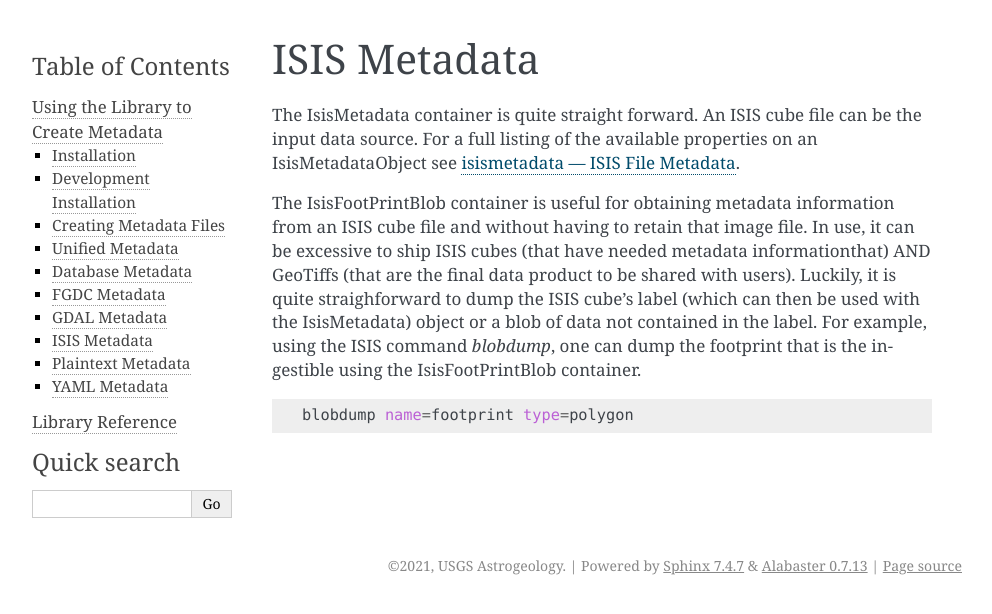
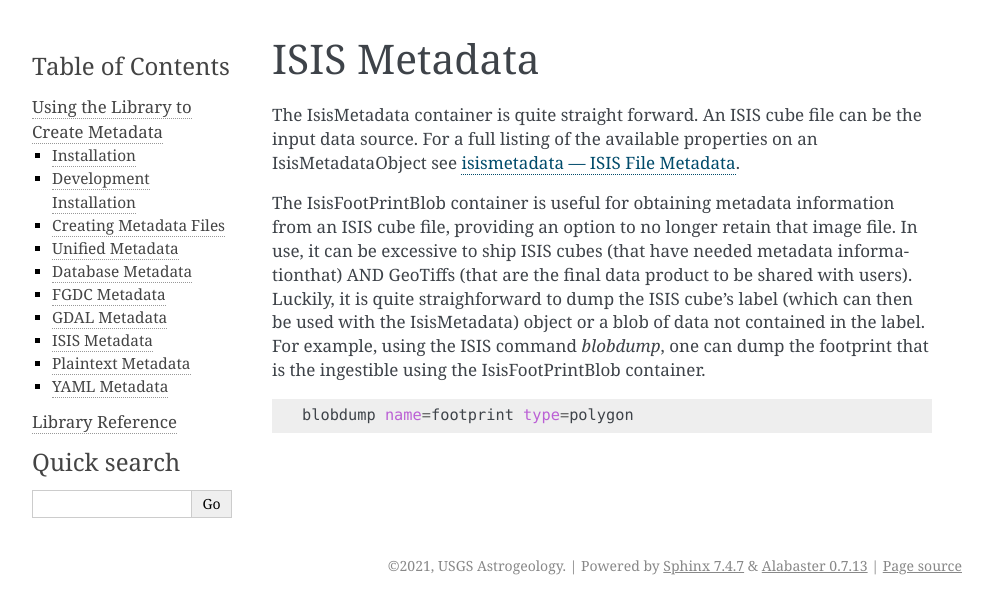
Before and after one commit to mahunter14/automated-metadata-generation, a Sphinx documentation site: the page built from docs/source/making_metadata/isismetadata.rst, in a window 1280 px wide. Shown: the top 614 px of the page, without its empty margins (148-1140 px from the left). Built offline with Sphinx 7.4.7, drawn with Linux system fonts in a browser that asks for light colours.

Commit message:
Update isismetadata.rst

```diff
--- a/docs/source/making_metadata/isismetadata.rst
+++ b/docs/source/making_metadata/isismetadata.rst
@@ -3,7 +3,7 @@ ISIS Metadata
 
 The IsisMetadata container is quite straight forward. An ISIS cube file can be the input data source. For a full listing of the available properties on an IsisMetadataObject see :ref:`code_isismetadata`.
 
-The IsisFootPrintBlob container is useful for obtaining metadata information from an ISIS cube file and without having to retain that image file. In use, it can be excessive to ship ISIS cubes (that have needed metadata informationthat) AND GeoTiffs (that are the final data product to be shared with users). Luckily, it is quite straighforward to dump the ISIS cube's label (which can then be used with the IsisMetadata) object or a blob of data not contained in the label. For example, using the ISIS command `blobdump`, one can dump the footprint that is the ingestible using the IsisFootPrintBlob container.
+The IsisFootPrintBlob container is useful for obtaining metadata information from an ISIS cube file, providing an option to no longer retain that image file. In use, it can be excessive to ship ISIS cubes (that have needed metadata informationthat) AND GeoTiffs (that are the final data product to be shared with users). Luckily, it is quite straighforward to dump the ISIS cube's label (which can then be used with the IsisMetadata) object or a blob of data not contained in the label. For example, using the ISIS command `blobdump`, one can dump the footprint that is the ingestible using the IsisFootPrintBlob container.
 
 .. code-block:: bash
 
```
